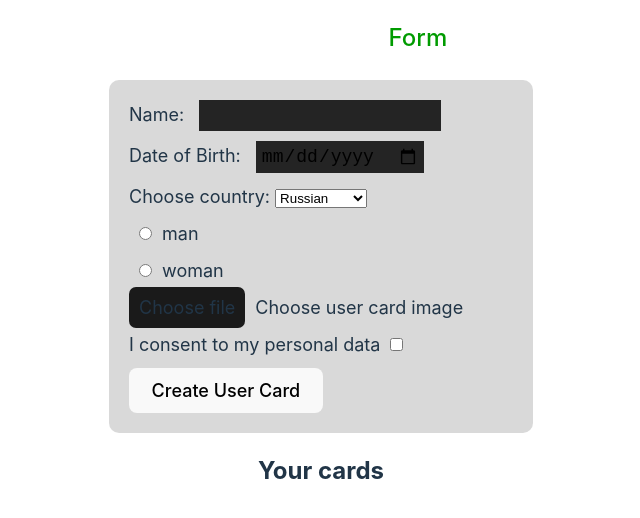
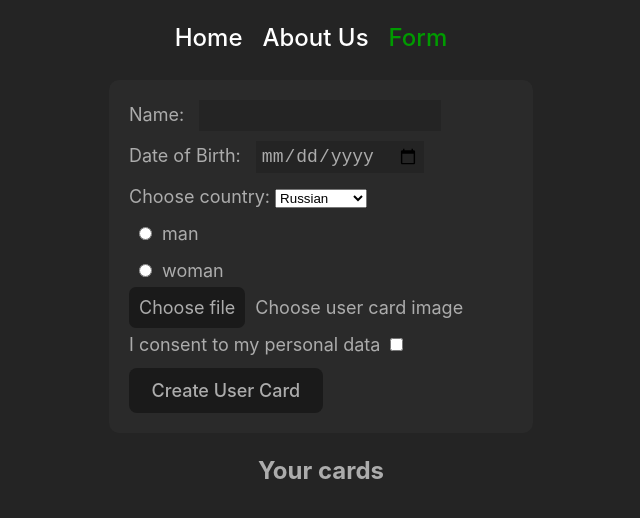
Before and after one commit to ValeriaYan/rsschool-react-2023Q1, a React (Vite) app in the folder react-components/: page /form in a window 1280 px wide. Shown: the top 518 px of the page, without its empty margins (319-959 px from the left). Built offline with nearby package versions, Linux system fonts and the light colour scheme.

Commit message:
refactor: change styles

```diff
--- a/react-components/src/App.css
+++ b/react-components/src/App.css
@@ -39,6 +39,7 @@
 
     cursor: pointer;
     transition: all ease 0.1s;
+    color: rgb(172, 172, 172)
 }
 
 .card:hover {
@@ -77,6 +78,7 @@
     outline: none;
     margin-left: 10px;
     font-size: 20px;
+    color:rgb(172, 172, 172)
 }
 
 .search > input:focus ~ svg {
@@ -96,6 +98,7 @@ form {
     font-size: 18px;
     background-color: var(--sub-color);
     border-radius: 10px;
+    color: rgb(172, 172, 172);
 }
 
 form label {
@@ -108,6 +111,7 @@ label input {
     margin: 0 10px;
     background-color: var(--background-color);
     border: none;
+    color:rgb(172, 172, 172);
 }
 
 input[type="file"] {
@@ -131,6 +135,11 @@ input[type="file"] {
 
 .file-button:hover {
     background-color: var(--sub-color);
+}
+
+button[type="submit"] {
+    background-color: var(--button-color);
+    color:rgb(172, 172, 172);
 }
 
 
--- a/react-components/src/index.css
+++ b/react-components/src/index.css
@@ -40,11 +40,16 @@ body {
   text-align: center;
   min-width: 320px;
   min-height: 100vh;
+  background-color: var(--background-color);
 }
 
 h1 {
   font-size: 3.2em;
   line-height: 1.1;
+}
+
+h2 {
+  color:rgb(172, 172, 172);
 }
 
 button {
@@ -74,7 +79,7 @@ label {
   display: block;
 }
 
-@media (prefers-color-scheme: light) {
+/* @media (prefers-color-scheme: light) {
   :root {
     color: #213547;
     background-color: #ffffff;
@@ -85,4 +90,4 @@ label {
   button {
     background-color: #f9f9f9;
   }
-}
+} */
```
